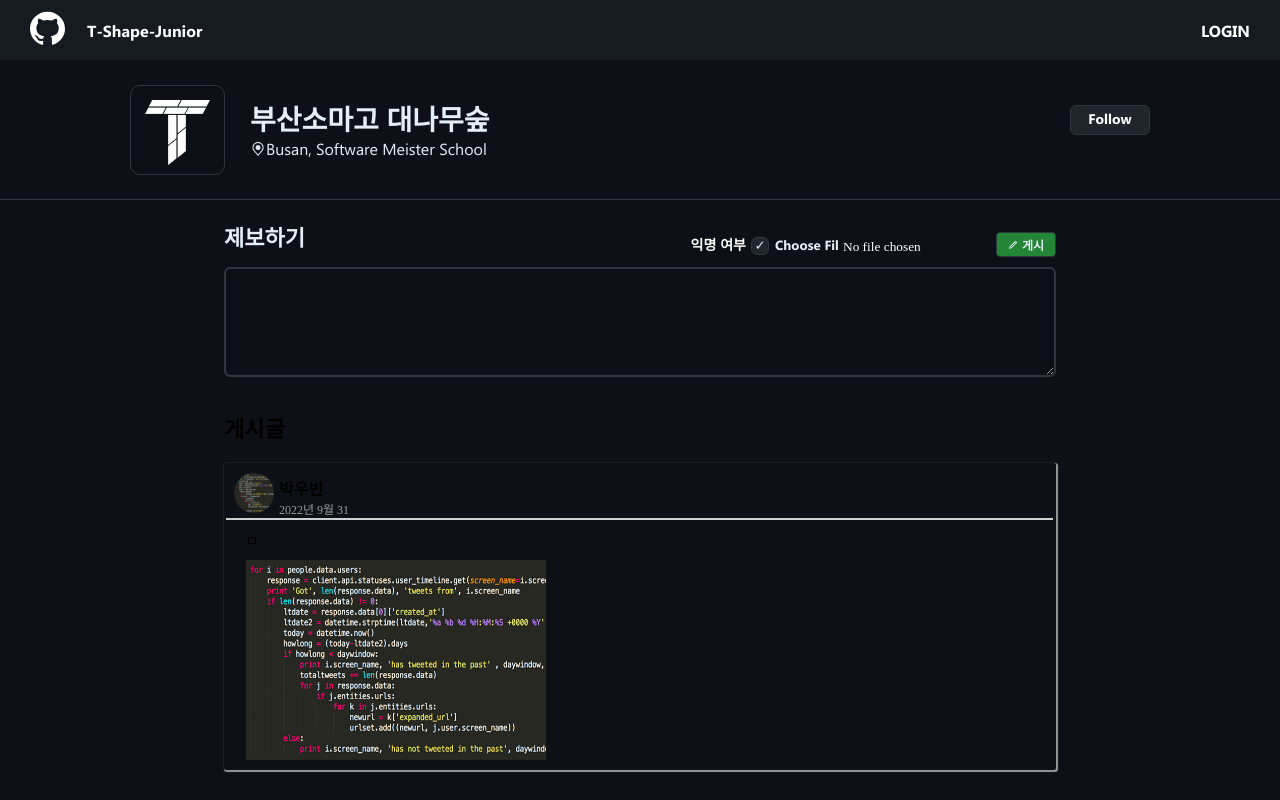
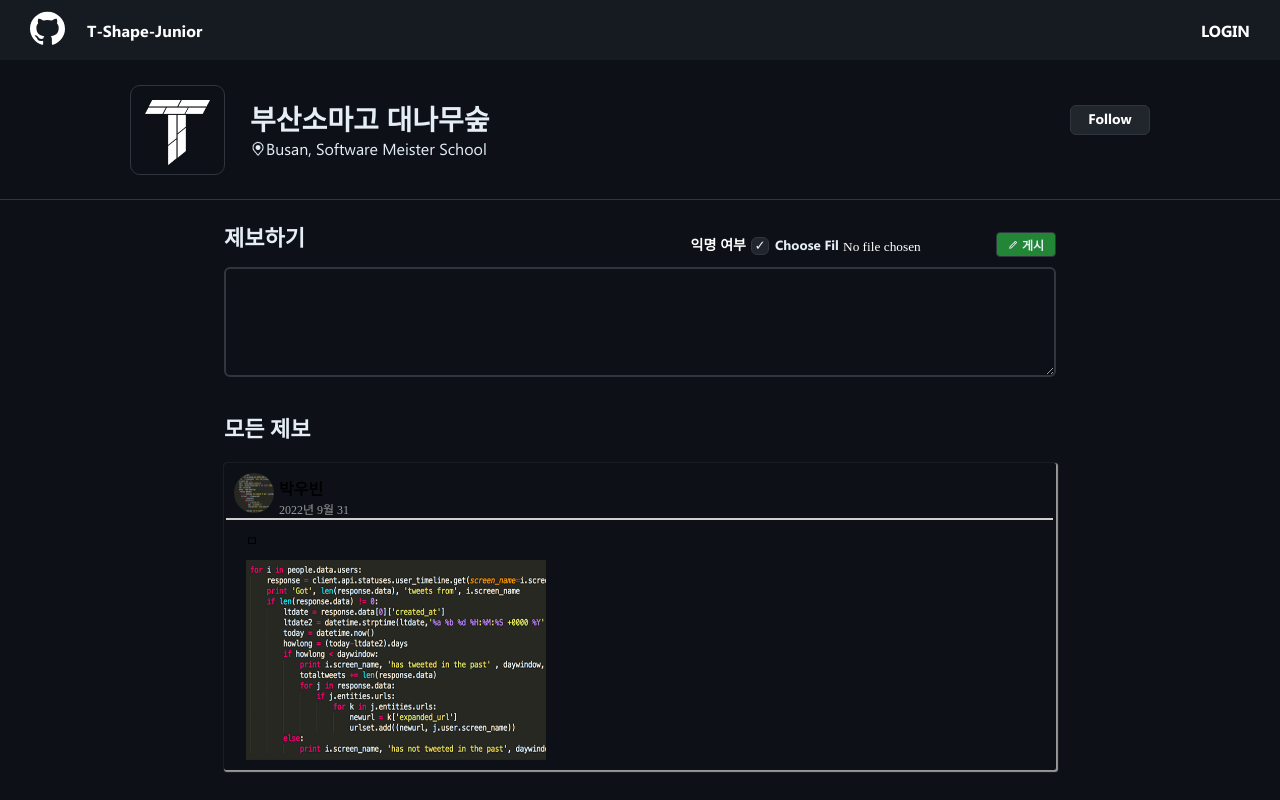
Before and after one commit to T-Junior-BambooForest/T_Frontend, a React (Create React App) app: page / in a window 1280 px wide. Shown: the top 800 px of the page. Built offline with nearby package versions, Linux system fonts and the light colour scheme; no server answers.

Commit message:
UPDATE : 제보 안내 색 변경

```diff
--- a/src/Components/Forum.js
+++ b/src/Components/Forum.js
@@ -7,8 +7,8 @@ const Forum = ({ postInfo, userInfo }) => {
     return (
         <div className='forum_wrap'>
             <div className='article_title_box'>
-                <h1 className='article_title'>
-                    게시글
+                <h1 className='article_title' style={{ color: '#E5EDF5' }}>
+                    모든 제보
                 </h1>
             </div>
             <div>
@@ -16,6 +16,7 @@ const Forum = ({ postInfo, userInfo }) => {
                     <PostItem
                         key={post.postId}
                         text={post.text}
+                        id={post.postId}
                         name={userInfo && userInfo[0].name}
                     />
                 ))}
```
